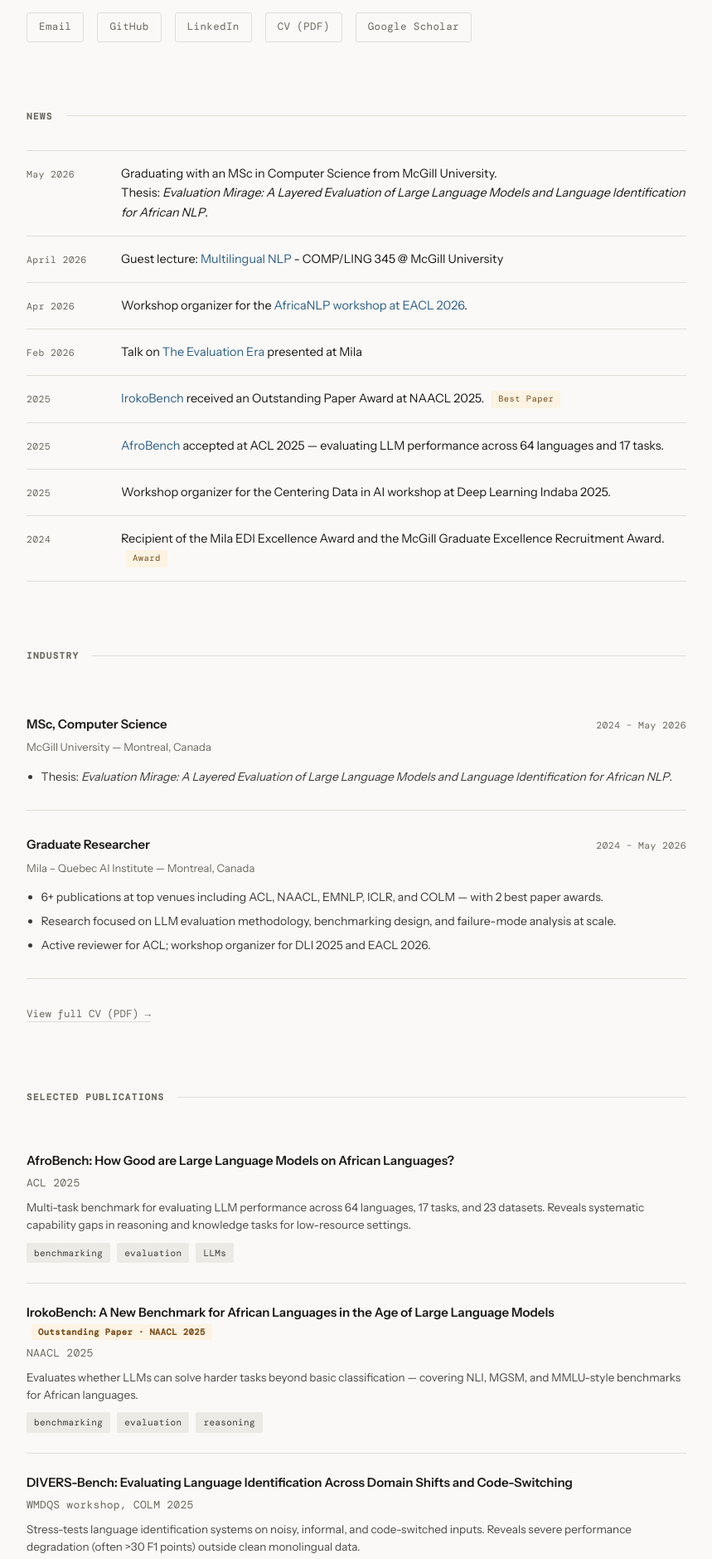
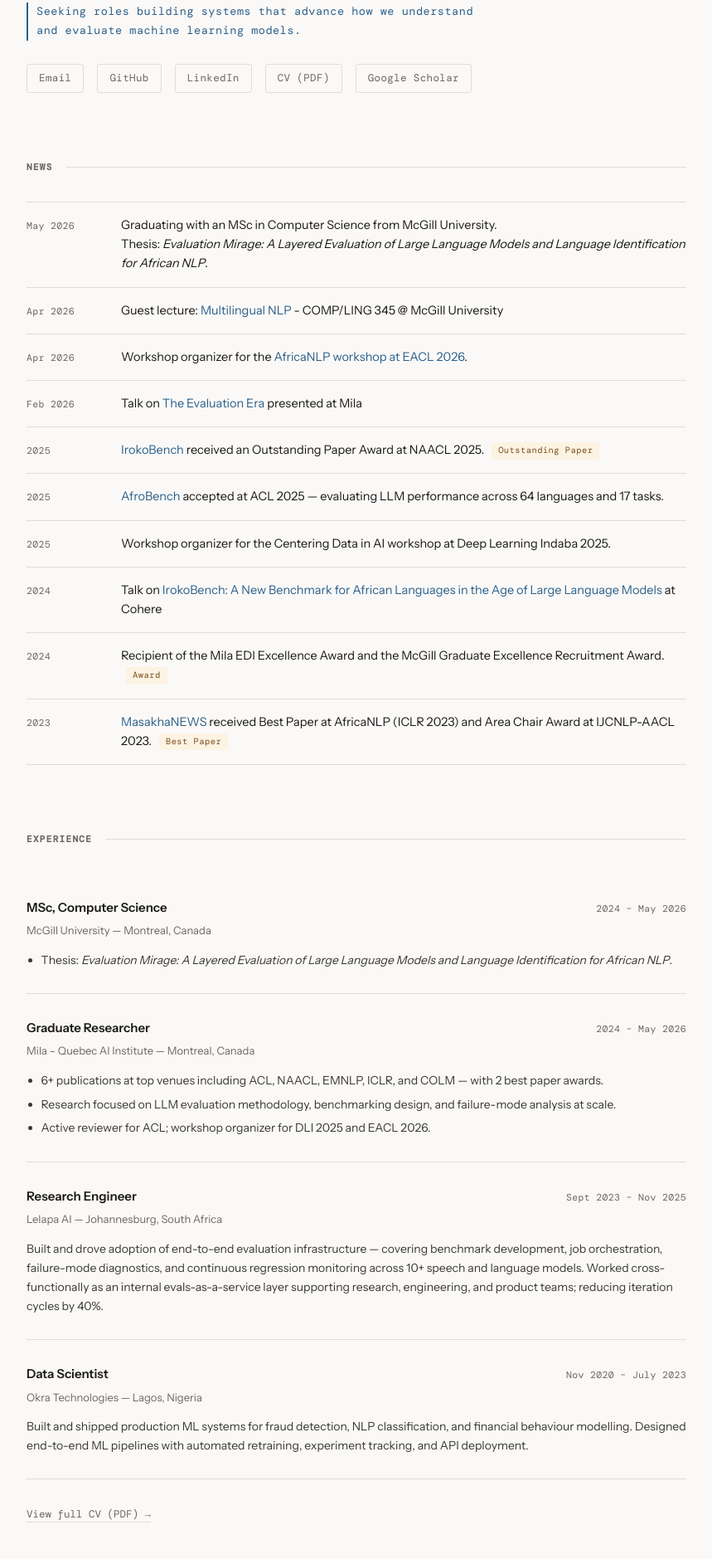
Before and after one commit to JessicaOjo/JessicaOjo.github.io, a plain HTML site: page index.html in a window 1280 px wide. Shown: the part 438-2317 px from the top of the page at 83% size, without its empty margins (210-1069 px from the left). Drawn offline with nearby package versions, Linux system fonts and the light colour scheme.

Commit message:
personal website

```diff
--- a/index.html
+++ b/index.html
@@ -342,6 +342,11 @@
     line-height: 1.65;
     color: #3a3935;
   }
+  .exp-desc {
+  font-size: 14px;
+  line-height: 1.65;
+  color: #3a3935;
+  }
 
   /* PUBLICATIONS */
   .pub-item {
@@ -478,7 +483,7 @@
     <a href="#about" class="nav-name">Jessica O. Ojo</a>
     <ul class="nav-links">
       <li><a href="#news">News</a></li>
-      <li><a href="#industry">Industry</a></li>
+      <li><a href="#experience">Experience</a></li>
       <li><a href="#publications">Publications</a></li>
       <li><a href="#skills">Skills</a></li>
       <li><a href="mailto:jessica.ojo@mila.quebec">Contact</a></li>
@@ -492,7 +497,7 @@
   <section id="about" aria-labelledby="about-heading">
     <div>
       <h1 class="hero-name" id="about-heading">Jessica O. Ojo</h1>
-      <p class="hero-title">Research Engineer · LLM Evaluation · Montreal, QC </p>
+      <p class="hero-title">Research Engineer · LLM Evaluation · Montreal, QC</p>
       <p class="hero-bio">
         I build scalable evaluation infrastructure and benchmarking systems to understand how language models fail,
         where they generalize, and what it takes to make them more reliable.
@@ -500,11 +505,19 @@
         the limits of standard benchmarks for LLMs. Advised by <a href="https://dadelani.github.io/">David Adelani</a>.
         Previously Research Engineer at Lelapa AI, and Data Scientist at Okra Technologies.
       </p>
+      <p style="font-family: 'DM Mono', monospace; font-size: 13.5px;
+                color: #2c5f8a; margin-top: 1rem; margin-bottom: 0.75rem;
+                letter-spacing: 0.04em; border-left: 2px solid #2c5f8a;
+                padding-left: 10px;">
+<!--      <p style="font-family: 'DM Mono', monospace; font-size: 15.5px; color: #2c5f8a; margin-top: 0.4rem; letter-spacing: 0.03em; margin-bottom: 0.75rem">-->
+        Seeking roles building systems that advance how we understand and evaluate machine learning models.
+      </p>
+
       <div class="hero-links">
         <a href="mailto:jessica.ojo@mila.quebec">Email</a>
         <a href="https://github.com/JessicaOjo" target="_blank">GitHub</a>
         <a href="https://linkedin.com/in/jessica-ojo" target="_blank">LinkedIn</a>
-        <a href="#" target="_blank">CV (PDF)</a>
+        <a href="https://docs.google.com/document/d/1is2rgwo0fihFWz_vIwCdVMKYxxUE59LZPNzqy8rVPqE/edit?usp=sharing" target="_blank">CV (PDF)</a>
         <a href="https://scholar.google.com/citations?user=H7PSf00AAAAJ&hl=en" target="_blank">Google Scholar</a>
       </div>
     </div>
@@ -529,7 +542,7 @@
       </div>
 
       <div class="news-item">
-        <div class="news-date">April 2026</div>
+        <div class="news-date">Apr 2026</div>
         <div class="news-text">
           Guest lecture: <a href="https://docs.google.com/presentation/d/1146-wvjVUzxHU7AZZJplp24CZqG8HfBpdej5UGqYs5Q/edit?usp=sharing">Multilingual NLP</a>  - COMP/LING 345 @ McGill University
         </div>
@@ -559,15 +572,15 @@
       <div class="news-item">
         <div class="news-date">2025</div>
         <div class="news-text">
-          <a href="#">IrokoBench</a> received an Outstanding Paper Award at NAACL 2025.
-          <span class="badge badge-award">Best Paper</span>
+          <a href="https://aclanthology.org/2025.naacl-long.139/">IrokoBench</a> received an Outstanding Paper Award at NAACL 2025.
+          <span class="badge badge-award">Outstanding Paper</span>
         </div>
       </div>
 
       <div class="news-item">
         <div class="news-date">2025</div>
         <div class="news-text">
-          <a href="#">AfroBench</a> accepted at ACL 2025 — evaluating LLM performance across 64 languages and 17 tasks.
+          <a href="https://aclanthology.org/2025.findings-acl.976/">AfroBench</a> accepted at ACL 2025 — evaluating LLM performance across 64 languages and 17 tasks.
         </div>
       </div>
 
@@ -581,25 +594,32 @@
       <div class="news-item">
         <div class="news-date">2024</div>
         <div class="news-text">
+          Talk on <a href="https://www.youtube.com/watch?v=Vu8J07Men_4&t=44s">IrokoBench: A New Benchmark for African Languages in the Age of Large Language Models</a> at Cohere
+        </div>
+      </div>
+
+      <div class="news-item">
+        <div class="news-date">2024</div>
+        <div class="news-text">
           Recipient of the Mila EDI Excellence Award and the McGill Graduate Excellence Recruitment Award.
           <span class="badge badge-award">Award</span>
         </div>
       </div>
 
-<!--      <div class="news-item">-->
-<!--        <div class="news-date">2023</div>-->
-<!--        <div class="news-text">-->
-<!--          <a href="#">MasakhaNEWS</a> received Best Paper at AfricaNLP (ICLR 2023) and Area Chair Award at IJCNLP-AACL 2023.-->
-<!--          <span class="badge badge-award">Best Paper</span>-->
-<!--        </div>-->
-<!--      </div>-->
+      <div class="news-item">
+        <div class="news-date">2023</div>
+        <div class="news-text">
+          <a href="#">MasakhaNEWS</a> received Best Paper at AfricaNLP (ICLR 2023) and Area Chair Award at IJCNLP-AACL 2023.
+          <span class="badge badge-award">Best Paper</span>
+        </div>
+      </div>
 
     </div>
   </section>
 
-  <!-- INDUSTRY -->
-  <section id="industry" aria-labelledby="industry-heading">
-    <h2 class="section-label" id="industry-heading">Industry</h2>
+  <!-- experience -->
+  <section id="experience" aria-labelledby="experience-heading">
+    <h2 class="section-label" id="experience-heading">Experience</h2>
 
     <div class="exp-item">
       <div class="exp-header">
@@ -625,18 +645,29 @@
       </ul>
     </div>
 
-<!--    <div class="exp-item">-->
-<!--      <div class="exp-header">-->
-<!--        <span class="exp-role">Research Engineer</span>-->
-<!--        <span class="exp-period">Sept 2023 – Nov 2025</span>-->
-<!--      </div>-->
-<!--      <div class="exp-company">Lelapa AI — Johannesburg, South Africa</div>-->
-<!--      <ul class="exp-bullets">-->
-<!--        <li>Built an end-to-end evaluation platform — dataset management, job orchestration, metrics computation, and visualization — enabling continuous benchmarking of 10+ models with automated regression alerts.</li>-->
-<!--        <li>Drove adoption across 5 cross-functional teams; standardized performance reporting and cut iteration cycles by 40%.</li>-->
-<!--        <li>Shipped the company's first revenue-generating product: intent detection, NER, and text classification for a multilingual chatbot.</li>-->
-<!--      </ul>-->
-<!--    </div>-->
+    <div class="exp-item">
+      <div class="exp-header">
+        <span class="exp-role">Research Engineer</span>
+        <span class="exp-period">Sept 2023 – Nov 2025</span>
+      </div>
+      <div class="exp-company">Lelapa AI — Johannesburg, South Africa</div>
+      <p class="exp-desc">Built and drove adoption of end-to-end evaluation infrastructure —
+        covering benchmark development, job orchestration, failure-mode diagnostics, and
+        continuous regression monitoring across 10+ speech and language models. Worked
+        cross-functionally as an internal evals-as-a-service layer supporting research,
+        engineering, and product teams; reducing iteration cycles by 40%. </p>
+    </div>
+
+    <div class="exp-item">
+      <div class="exp-header">
+        <span class="exp-role">Data Scientist</span>
+        <span class="exp-period">Nov 2020 – July 2023</span>
+      </div>
+      <div class="exp-company">Okra Technologies — Lagos, Nigeria</div>
+      <p class="exp-desc">Built and shipped production ML systems for fraud detection,
+      NLP classification, and financial behaviour modelling. Designed end-to-end ML
+      pipelines with automated retraining, experiment tracking, and API deployment.</p>
+    </div>
 
 <!--    <div class="exp-item">-->
 <!--      <div class="exp-header">-->
@@ -652,7 +683,7 @@
 <!--    </div>-->
 
     <div style="margin-top: 1.75rem;">
-      <a href="#" target="_blank" style="font-family: 'DM Mono', monospace; font-size: 12.5px; color: var(--muted); text-decoration: none; border-bottom: 1px solid var(--line); padding-bottom: 1px; transition: color 0.15s, border-color 0.15s;" onmouseover="this.style.color='var(--text)';this.style.borderColor='var(--text)'" onmouseout="this.style.color='var(--muted)';this.style.borderColor='var(--line)'">View full CV (PDF) →</a>
+      <a href="https://docs.google.com/document/d/1is2rgwo0fihFWz_vIwCdVMKYxxUE59LZPNzqy8rVPqE/edit?usp=sharing" target="_blank" style="font-family: 'DM Mono', monospace; font-size: 12.5px; color: var(--muted); text-decoration: none; border-bottom: 1px solid var(--line); padding-bottom: 1px; transition: color 0.15s, border-color 0.15s;" onmouseover="this.style.color='var(--text)';this.style.borderColor='var(--text)'" onmouseout="this.style.color='var(--muted)';this.style.borderColor='var(--line)'">View full CV (PDF) →</a>
     </div>
 
   </section>
@@ -663,7 +694,7 @@
 
     <article class="pub-item">
       <h3 class="pub-title">
-        <a href="#">AfroBench: How Good are Large Language Models on African Languages?</a>
+        <a href="https://aclanthology.org/2025.findings-acl.976/">AfroBench: How Good are Large Language Models on African Languages?</a>
       </h3>
       <div class="pub-meta">ACL 2025</div>
       <div class="pub-desc">
@@ -679,7 +710,7 @@
 
     <article class="pub-item">
       <h3 class="pub-title">
-        <a href="#">IrokoBench: A New Benchmark for African Languages in the Age of Large Language Models</a>
+        <a href="https://aclanthology.org/2025.naacl-long.139/">IrokoBench: A New Benchmark for African Languages in the Age of Large Language Models</a>
         <span class="badge badge-award">Outstanding Paper · NAACL 2025</span>
       </h3>
       <div class="pub-meta">NAACL 2025</div>
@@ -695,7 +726,7 @@
 
     <article class="pub-item">
       <h3 class="pub-title">
-        <a href="#">DIVERS-Bench: Evaluating Language Identification Across Domain Shifts and Code-Switching</a>
+        <a href="https://arxiv.org/abs/2509.17768#:~:text=DIVERS%2DBench%3A%20Evaluating%20Language%20Identification%20Across,Zina%20Kamel%2C%20David%20Ifeoluwa%20Adelani">DIVERS-Bench: Evaluating Language Identification Across Domain Shifts and Code-Switching</a>
       </h3>
       <div class="pub-meta">WMDQS workshop, COLM 2025</div>
       <div class="pub-desc">
@@ -710,7 +741,7 @@
 
     <article class="pub-item">
       <h3 class="pub-title">
-        <a href="#">Reassessing Speech Translation for Low-Resource Languages: Do LLMs Redefine the State-of-the-Art Against Cascaded Models?</a>
+        <a href="https://aclanthology.org/2025.mrl-main.11.pdf">Reassessing Speech Translation for Low-Resource Languages: Do LLMs Redefine the State-of-the-Art Against Cascaded Models?</a>
       </h3>
       <div class="pub-meta">MRL workshop, EMNLP 2025</div>
       <div class="pub-desc">
@@ -725,7 +756,7 @@
 
     <article class="pub-item">
       <h3 class="pub-title">
-        <a href="#">InkubaLM: A Small Language Model for Low-Resource African Languages</a>
+        <a href="https://arxiv.org/html/2408.17024v1">InkubaLM: A Small Language Model for Low-Resource African Languages</a>
       </h3>
       <div class="pub-meta">Preprint</div>
       <div class="pub-desc">
@@ -740,10 +771,10 @@
 
     <article class="pub-item">
       <h3 class="pub-title">
-        <a href="#">MasakhaNEWS: News Topic Classification for African Languages</a>
-        <span class="badge badge-award">Best Paper · AfricaNLP @ ICLR 2023</span>
+        <a href="https://aclanthology.org/2023.ijcnlp-main.10/">MasakhaNEWS: News Topic Classification for African Languages</a>
+        <span class="badge badge-award">Area Chair Award · IJCNLP-AACL 2023</span>
       </h3>
-      <div class="pub-meta">AfricanNLP workshop, ICLR 2023 · IJCNLP-AACL 2023</div>
+      <div class="pub-meta">IJCNLP-AACL 2023</div>
       <div class="pub-desc">
         Standardized benchmark datasets covering geographically and typologically diverse African languages for news topic classification.
       </div>
@@ -753,6 +784,10 @@
         <span class="tag">classification</span>
       </div>
     </article>
+
+    <div style="margin-top: 1.75rem;">
+      <a href="https://scholar.google.com/citations?user=H7PSf00AAAAJ&hl=en" target="_blank" style="font-family: 'DM Mono', monospace; font-size: 12.5px; color: var(--muted); text-decoration: none; border-bottom: 1px solid var(--line); padding-bottom: 1px; transition: color 0.15s, border-color 0.15s;" onmouseover="this.style.color='var(--text)';this.style.borderColor='var(--text)'" onmouseout="this.style.color='var(--muted)';this.style.borderColor='var(--line)'">View full publication list →</a>
+    </div>
 
   </section>
 
```
